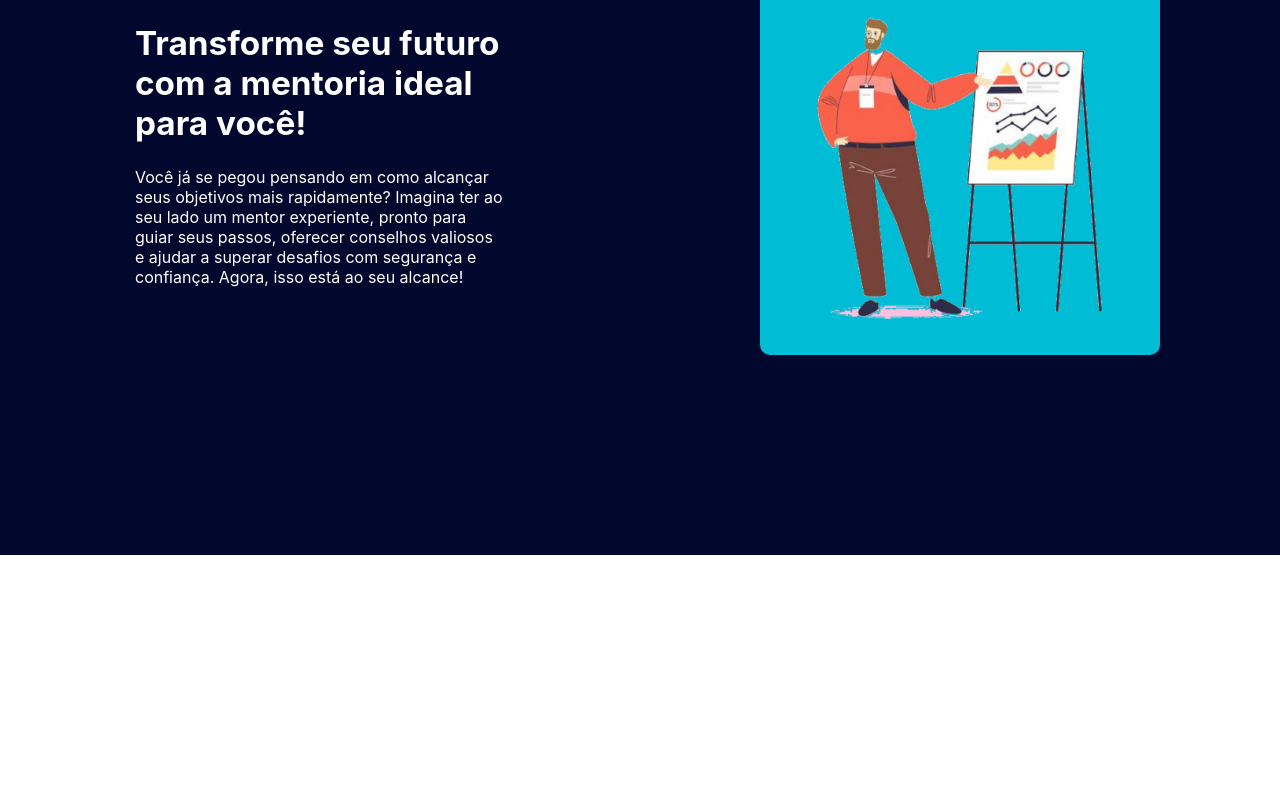
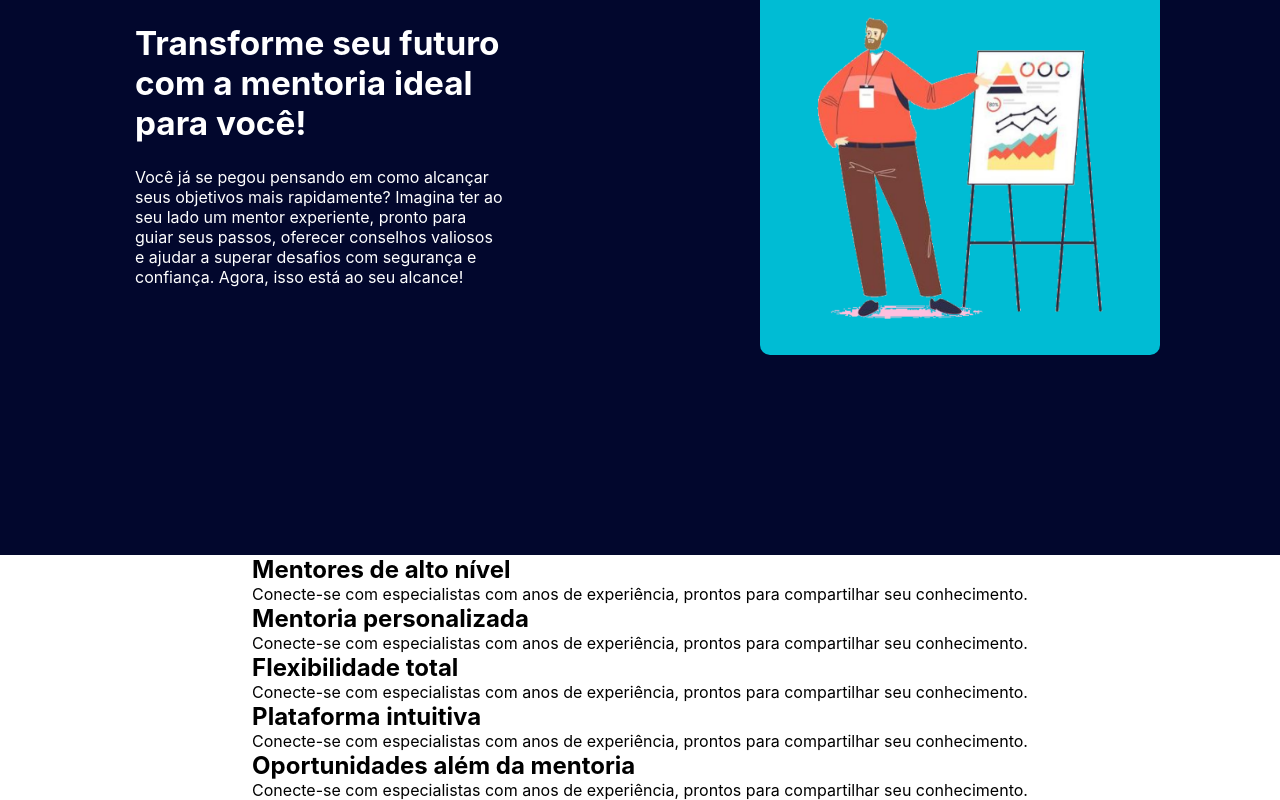
Before and after one commit to devGusta2/Mentec, a React (Create React App) app: page / in a window 1280 px wide. Shown: the part 1045-1845 px from the top of the page. Before the commit the page ends 1600 px from the top, so only its background shows below. Built offline with nearby package versions, Linux system fonts and the light colour scheme.

Commit message:
Advantages section

```diff
--- a/src/App.js
+++ b/src/App.js
@@ -48,10 +48,37 @@ function App() {
               </div>
             </section>
 
-            <section>
+            <section className='benefits'>
+              <div className='cardsContainer'>
+                <div className='row'>
+                  <div className='card'>
+                    <div className='rowCard'><h2>Mentores de alto nível</h2></div>
+                    <p>Conecte-se com especialistas com anos de experiência, prontos para compartilhar seu conhecimento.</p>
+                  </div>
+                  <div className='card'>
+                    <div className='rowCard'><h2>Mentoria personalizada</h2></div>
+                    <p>Conecte-se com especialistas com anos de experiência, prontos para compartilhar seu conhecimento.</p>
+                  </div>
+                  <div className='card'>
+                    <div className='rowCard'><h2>Flexibilidade total</h2></div>
+                    <p>Conecte-se com especialistas com anos de experiência, prontos para compartilhar seu conhecimento.</p>
+                  </div>
 
+                </div>
+                <div className='row'>
+                <div className='card'>
+                    <div className='rowCard'><h2>Plataforma intuitiva</h2></div>
+                    <p>Conecte-se com especialistas com anos de experiência, prontos para compartilhar seu conhecimento.</p>
+                  </div>
+                  <div className='card'>
+                    <div className='rowCard'><h2>Oportunidades além da mentoria</h2></div>
+                    <p>Conecte-se com especialistas com anos de experiência, prontos para compartilhar seu conhecimento.</p>
+                  </div>
+                </div>
+
+              </div>
             </section>
-            <section>
+            <section className='ourApp'>
 
             </section>
           </main>
```
